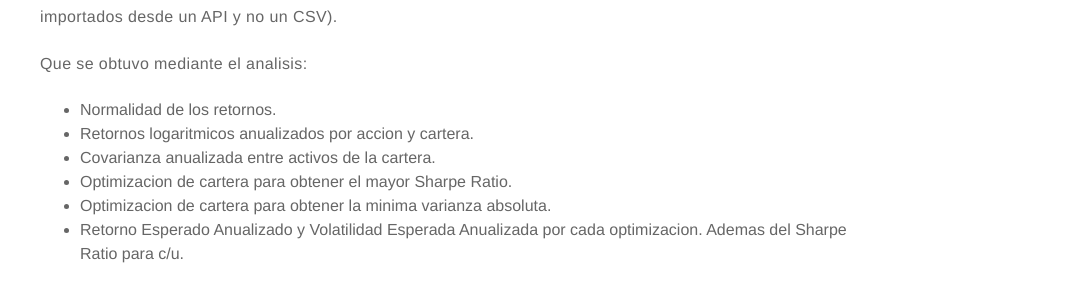
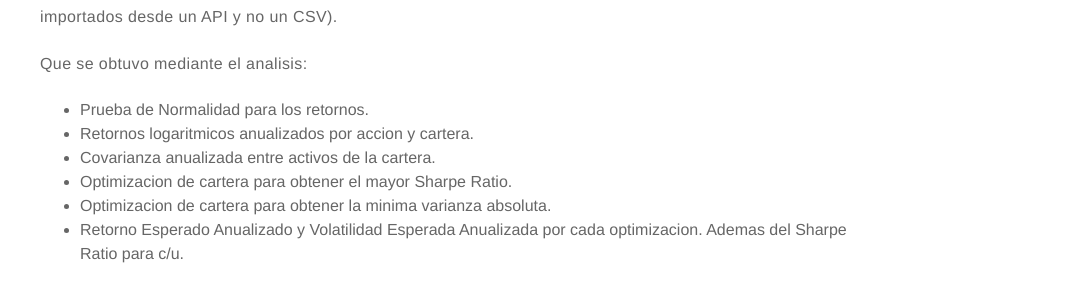
Before and after one commit to davidleonelhong/davidleonelhong.github.io, a Jekyll site: the page built from _posts/2018-10-08-MPT-y-Optimizacion-YF.md, in a window 1280 px wide. Shown: the part 753-1040 px from the top of the page, without its empty margins (195-1280 px from the left). Built offline with Jekyll 4.4.1, drawn with Linux system fonts in a browser that asks for light colours; a script that is not in the unit is left out.

Commit message:
Update 2018-10-08-MPT-y-Optimizacion-YF.md

```diff
--- a/_posts/2018-10-08-MPT-y-Optimizacion-YF.md
+++ b/_posts/2018-10-08-MPT-y-Optimizacion-YF.md
@@ -23,7 +23,7 @@ En este caso utilizamos datos de varios activos que conforman el indice **MERVAL
 Ademas de obtener carteras eficientes segun media-varianza y optimizarlas segun **mayor Sharpe Ratio** y **menor varianza**, tambien se realizara un test de normalidad (a diferencia del otro archivo, estos datos seran importados desde un API y no un CSV).
 
 Que se obtuvo mediante el analisis:
-* Normalidad de los retornos.
+* Prueba de Normalidad para los retornos.
 * Retornos logaritmicos anualizados por accion y cartera.
 * Covarianza anualizada entre activos de la cartera.
 * Optimizacion de cartera para obtener el mayor Sharpe Ratio.
```
